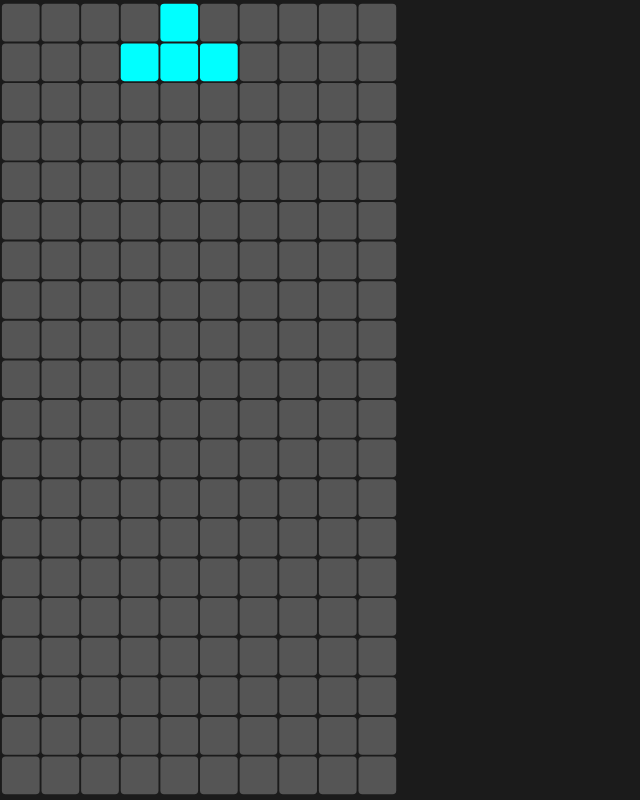
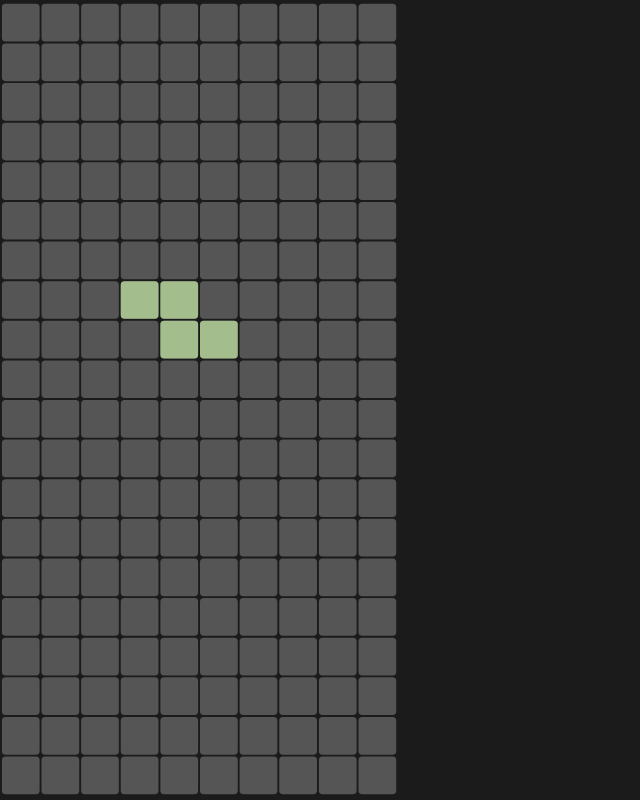
Before and after one commit to jpbhatt21/webtris, a React (Vite) app: page / in a window 1280 px wide. Shown: the whole page, without its empty margins (0-640 px from the left). Built offline with nearby package versions, Linux system fonts and the light colour scheme.

Commit message:
Implement game controls and rotation logic for Tetris pieces

```diff
--- a/src/App.tsx
+++ b/src/App.tsx
@@ -1,10 +1,10 @@
 import { useEffect, useState } from "react";
-import { newPiece } from "./Helper";
-
+import { newPiece, rotPiece } from "./Helper";
+let inter:any=null
 function App() {
 	let bgcol = "#555";
-  let ocp= "#055";
-  let act= "#0ff";
+  let ocp= "#ebcb8b";
+  let act= "#a3be8c";
   let bag=[0,1,2,3,4,5,6]
   let [key,setKey] = useState(0);
   let [board,setBoard] = useState(Array.from({ length: 20 }, (_, i) =>
@@ -14,13 +14,173 @@ function App() {
       color: bgcol,
     }))
   ));
-  console.log(board);
+  const [keys,setKeys] = useState({left:false,right:false,down:false,up:false,space:false});
+  // console.log(board);
   let random = Math.floor(Math.random() * bag.length);
+  let activePos=[
+    [[0,3],[0,4],[0,5],[0,6]],
+    [[0,3],[1,3],[1,4],[1,5]],
+    [[0,5],[1,5],[1,4],[1,3]],
+    [[0,4],[0,5],[1,4],[1,5]],
+    [[0,4],[0,5],[1,4],[1,3]],
+    [[0,3],[0,4],[1,4],[1,5]],
+    [[0,4],[1,3],[1,4],[1,5]],
+  ]
+  const [active,setActive] = useState(activePos[random]);
+  useEffect(() => {
+  //   setBoard(newPiece(board,random));
+  //   setKey(key+1);
 
-  useEffect(() => {
-    setBoard(newPiece(board,random));
-    setKey(key+1);
-  },[]);
+  if(inter==null){
+    let act=activePos[random];
+    let shape=random;
+    let keys2=JSON.parse(JSON.stringify(keys));
+    let rot=0;
+    window.addEventListener("keydown",(e)=>{
+      if(e.code==="KeyA"){
+        setKeys(prev=>({...prev,left:true}));
+        keys2.left=true;
+      }
+      if(e.code==="KeyD"){
+        setKeys(prev=>({...prev,right:true}));
+        keys2.right=true;
+      }
+      if(e.code==="KeyS"){
+        setKeys(prev=>({...prev,down:true}));
+        keys2.down=true;
+      }
+      if(e.code==="KeyW"){
+        setKeys(prev=>({...prev,up:true}));
+        keys2.up=true;
+      }
+      if(e.code==="Space")
+      {
+        setKeys(prev=>({...prev,space:true}));
+        keys2.space=true;
+      }
+    });
+    window.addEventListener("keyup",(e)=>{
+      if(e.code==="KeyA"){
+        setKeys(prev=>({...prev,left:false}));
+        keys2.left=false;
+      }
+      if(e.code==="KeyD"){
+        setKeys(prev=>({...prev,right:false}));
+        keys2.right=false;
+      }
+      if(e.code==="KeyS"){
+        setKeys(prev=>({...prev,down:false}));
+        keys2.down=false;
+      }
+      if(e.code==="KeyW"){
+        setKeys(prev=>({...prev,up:false}));
+        keys2.up=false;
+      }
+      if(e.code==="Space")
+      {
+        setKeys(prev=>({...prev,space:false}));
+        keys2.space=false;
+      }
+    });
+    let prev=new Date().getTime();
+    let movClock=new Date().getTime();
+    let rotClock=new Date().getTime();
+    let downClock=new Date().getTime();
+    let upClock=new Date().getTime();
+    let cur=new Date().getTime();
+    let speed=1000; //smaller is faster, in ms
+    let lrSpeed=100; //smaller is faster, in ms
+    let upSpeed=250; //smaller is faster, in ms
+    console.log(prev);
+  inter=setInterval(()=>{
+    cur=new Date().getTime();
+    if(cur-movClock>=lrSpeed && keys2.left && act[0][1]!==0 && act[1][1]!==0 && act[2][1]!==0 && act[3][1]!==0 && !board[act[0][0]][act[0][1]-1].occupied && !board[act[1][0]][act[1][1]-1].occupied && !board[act[2][0]][act[2][1]-1].occupied && !board[act[3][0]][act[3][1]-1].occupied){
+      act[0][1]--;
+      act[1][1]--;
+      act[2][1]--;
+      act[3][1]--;
+      movClock=new Date().getTime();
+      setActive(prev=>[...act]);
+    }
+    else if(cur-movClock>=lrSpeed && keys2.right && act[0][1]!==9 && act[1][1]!==9 && act[2][1]!==9 && act[3][1]!==9 && !board[act[0][0]][act[0][1]+1].occupied && !board[act[1][0]][act[1][1]+1].occupied && !board[act[2][0]][act[2][1]+1].occupied && !board[act[3][0]][act[3][1]+1].occupied){
+      act[0][1]++;
+      act[1][1]++;
+      act[2][1]++;
+      act[3][1]++;
+      movClock=new Date().getTime();
+      setActive(prev=>[...act]);
+    }
+    else if(cur-movClock>=lrSpeed && keys2.down && act[0][0]!=19 && act[1][0]!=19 && act[2][0]!=19 && act[3][0]!=19 && !board[act[0][0]+1][act[0][1]].occupied && !board[act[1][0]+1][act[1][1]].occupied && !board[act[2][0]+1][act[2][1]].occupied && !board[act[3][0]+1][act[3][1]].occupied){
+      act[0][0]++;
+      act[1][0]++;
+      act[2][0]++;
+      act[3][0]++;
+      movClock=new Date().getTime();
+      setActive(prev=>[...act]);
+    }
+    if(cur-rotClock>=lrSpeed && keys2.space){
+      rotClock=new Date().getTime();
+      [act,rot]=rotPiece(board,shape,rot,act);
+    }
+    if(cur-upClock>=upSpeed && keys2.up){
+      while(act[0][0]!==19 && act[1][0]!==19 && act[2][0]!==19 && act[3][0]!==19 && !board[act[0][0]+1][act[0][1]].occupied && !board[act[1][0]+1][act[1][1]].occupied && !board[act[2][0]+1][act[2][1]].occupied && !board[act[3][0]+1][act[3][1]].occupied){
+        act[0][0]++;
+        act[1][0]++;
+        act[2][0]++;
+        act[3][0]++;
+      }
+      // act.forEach((pos:number[])=>{
+      //   board[pos[0]][pos[1]].occupied=true;
+      // });
+      // setBoard(board);
+      let random = 0//Math.floor(Math.random() * bag.length);
+      let activePos=[
+        [[0,3],[0,4],[0,5],[0,6]],
+        [[0,3],[1,3],[1,4],[1,5]],
+        [[1,3],[1,4],[1,5],[0,5]],
+        [[0,4],[0,5],[1,4],[1,5]],
+        [[0,4],[0,5],[1,3],[1,4]],
+        [[0,4],[1,3],[1,4],[1,5]],
+        [[0,3],[0,4],[1,4],[1,5]]
+      ]
+      setActive(activePos[random]);
+      shape=random;
+      rot=0;
+      act=JSON.parse(JSON.stringify(activePos[random]));
+      upClock=new Date().getTime();
+    }
+    if(cur-downClock>=speed && act[0][0]!==19 && act[1][0]!==19 && act[2][0]!==19 && act[3][0]!==19 && !board[act[0][0]+1][act[0][1]].occupied && !board[act[1][0]+1][act[1][1]].occupied && !board[act[2][0]+1][act[2][1]].occupied && !board[act[3][0]+1][act[3][1]].occupied){
+      act[0][0]++;
+      act[1][0]++;
+      act[2][0]++;
+      act[3][0]++;
+      downClock=new Date().getTime();
+      setActive(prev=>[...act]);
+    }
+    else if (cur-downClock>=speed){
+      act.forEach((pos:number[])=>{
+        board[pos[0]][pos[1]].occupied=true;
+      });
+      setBoard(board);
+      let random = Math.floor(Math.random() * bag.length);
+      let activePos=[
+        [[0,3],[0,4],[0,5],[0,6]],
+        [[0,3],[1,3],[1,4],[1,5]],
+        [[1,3],[1,4],[1,5],[0,5]],
+        [[0,4],[0,5],[1,4],[1,5]],
+        [[0,4],[0,5],[1,3],[1,4]],
+        [[0,4],[1,3],[1,4],[1,5]],
+        [[0,3],[0,4],[1,4],[1,5]]
+      ]
+      setActive(activePos[random]);
+      act=JSON.parse(JSON.stringify(activePos[random]));
+      shape=random;
+      rot=0;
+    }
+
+
+  },0);}
+   },[]);
 
 	return (
 		<>
@@ -44,6 +204,19 @@ function App() {
 						/>
           ))
         ))}
+        {
+          active.map((pos)=>(
+            <rect
+              width={100}
+              height={100}
+              rx={10}
+              x={5 + pos[1] * 105}
+              y={5 + pos[0] * 105}
+              fill={act}
+              key={`${pos[0]}-${pos[1]}`}
+            />
+          ))
+        }
 			</svg>
 		</>
 	);
--- a/src/Helper.tsx
+++ b/src/Helper.tsx
@@ -44,3 +44,111 @@ export function newPiece(board :any,sel:number):any {
 
     return board;
 }
+export function rotPiece(board:any,shape:number,rot:number,act:any):any {
+    switch(shape){
+        case 0:
+            switch(rot){
+                case 0:
+                    if(act[1][0]>0 && act[1][0]+2<20 && !board[act[1][0]-1][act[1][1]].occupied && !board[act[1][0]+1][act[1][1]].occupied && !board[act[1][0]+2][act[1][1]].occupied){
+                        act[0][0]-=1
+                        act[0][1]+=1
+                        act[2][0]+=1
+                        act[2][1]-=1
+                        act[3][0]+=2
+                        act[3][1]-=2
+                        rot=1
+                    }
+                    break;
+                case 1:
+                    if(act[1][1]>0 && act[1][1]+2<10 && !board[act[1][0]][act[1][1]-1].occupied && !board[act[1][0]][act[1][1]+1].occupied && !board[act[1][0]][act[1][1]+2].occupied){
+                        act[0][0]+=1
+                        act[0][1]-=1
+                        act[2][0]-=1
+                        act[2][1]+=1
+                        act[3][0]-=2
+                        act[3][1]+=2
+                        rot=0
+                    }
+                    break;
+
+
+
+            }
+            break;
+        case 1:
+            switch(rot){
+                case 0:
+                    console.log("case 0",act)
+                    if(act[2][0]>0 && act[2][0]+1<20 && act[2][1]+1<10 && !board[act[2][0]-1][act[2][1]].occupied && !board[act[2][0]+1][act[2][1]].occupied && !board[act[2][0]-1][act[2][1]+1].occupied){
+                        act[0][1]+=2
+                        act[1][0]-=1
+                        act[1][1]+=1
+                        act[3][0]+=1
+                        act[3][1]-=1
+                        rot=1
+                    }
+                    break;
+                case 1:
+                    console.log("case 1",act)
+                    if(act[2][1]>0 && act[2][1]+1<10  && act[2][0]+1<20 && !board[act[2][0]+1][act[2][1]+1].occupied && !board[act[2][0]][act[2][0]+1].occupied && !board[act[2][0]][act[2][0]-1].occupied){
+                        act[0][0]+=2
+                        act[1][0]+=1
+                        act[1][1]+=1
+                        act[3][0]-=1
+                        act[3][1]-=1
+                        rot=2
+                    }
+                    break;
+                case 2:
+                    console.log("case 2",act)
+                    if(act[2][0]>0 && act[2][0]+1<20  && act[2][1]-1>0 && !board[act[2][0]+1][act[2][1]].occupied && !board[act[2][0]-1][act[2][1]].occupied && !board[act[2][0]+1][act[2][1]-1].occupied){
+                        act[0][1]-=2
+                        act[1][0]+=1
+                        act[1][1]-=1
+                        act[3][0]-=1
+                        act[3][1]+=1
+                        rot=3
+                    }
+                    break;
+                case 3:
+                    console.log("case 3",act)
+                    console.log(act[2][0]-1,act[2][1]-1 ,act[2][0],act[2][0]-1)
+
+                    if(act[2][1]>0 && act[2][1]+1<10  && act[2][0]>0 && !board[act[2][0]-1][act[2][1]-1].occupied && !board[act[2][0]][act[2][0]-1].occupied && !board[act[2][0]][act[2][0]+1].occupied){
+                        act[0][0]-=2
+                        act[1][0]-=1
+                        act[1][1]-=1
+                        act[3][0]+=1
+                        act[3][1]+=1
+                        rot=0
+                    }
+                    break;
+            }
+            break;
+        case 2:
+            switch(rot){
+
+            }
+
+        case 3:
+            switch(rot){
+
+            }
+
+        case 4:
+            switch(rot){
+
+            }
+
+        case 5:
+            switch(rot){
+
+            }
+
+        case 6:
+            switch(rot){
+
+            }
+    }
+    return [act,rot]
+}
```
